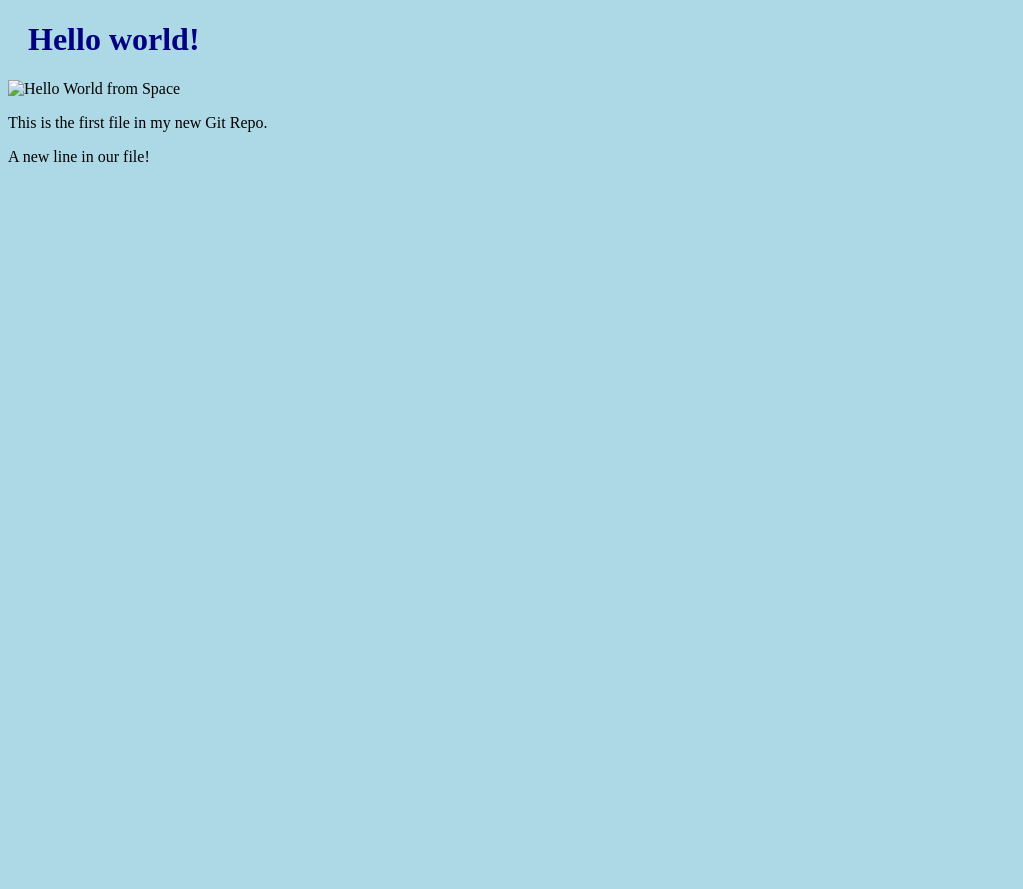
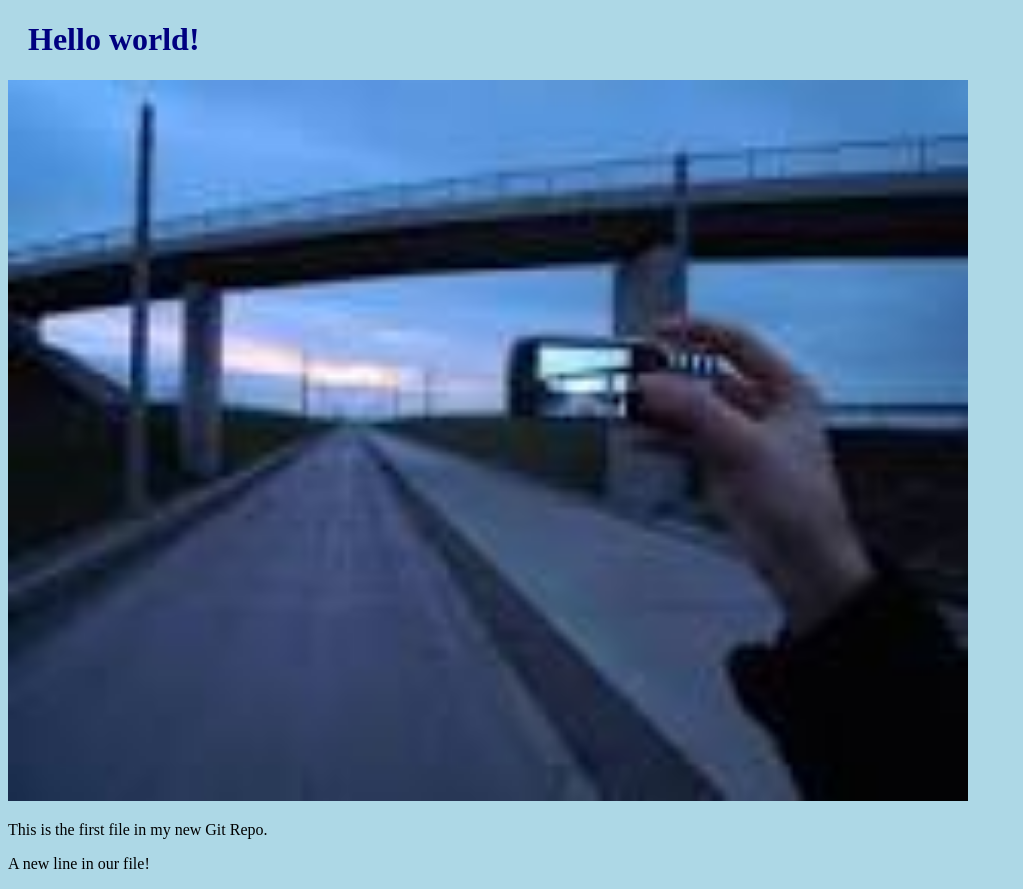
Before and after one commit to bkaggle/git-lesson, a plain HTML site: page index.html in a window 1280 px wide. Shown: the whole page, without its empty margins (0-1023 px from the left). Before the commit the page ends 800 px from the top, so only its background shows below. Drawn offline with Linux system fonts and the light colour scheme; files whose address does not match are found by name.

Commit message:
Added image to Hello World

```diff
--- a/index.html
+++ b/index.html
@@ -7,7 +7,7 @@
 <body>
 
 <h1>Hello world!</h1>
-<div><img src="img_hello_world.jpg" alt="Hello World from Space"
+<div><img src="C:\Users\User\Desktop\gitpro\images.jpg" alt="Hello World from Space"
     style="width:100%;max-width:960px"></div>
 <p>This is the first file in my new Git Repo.</p>
 <p>A new line in our file!</p>
```
Also changed, not shown: images.jpg (added).
